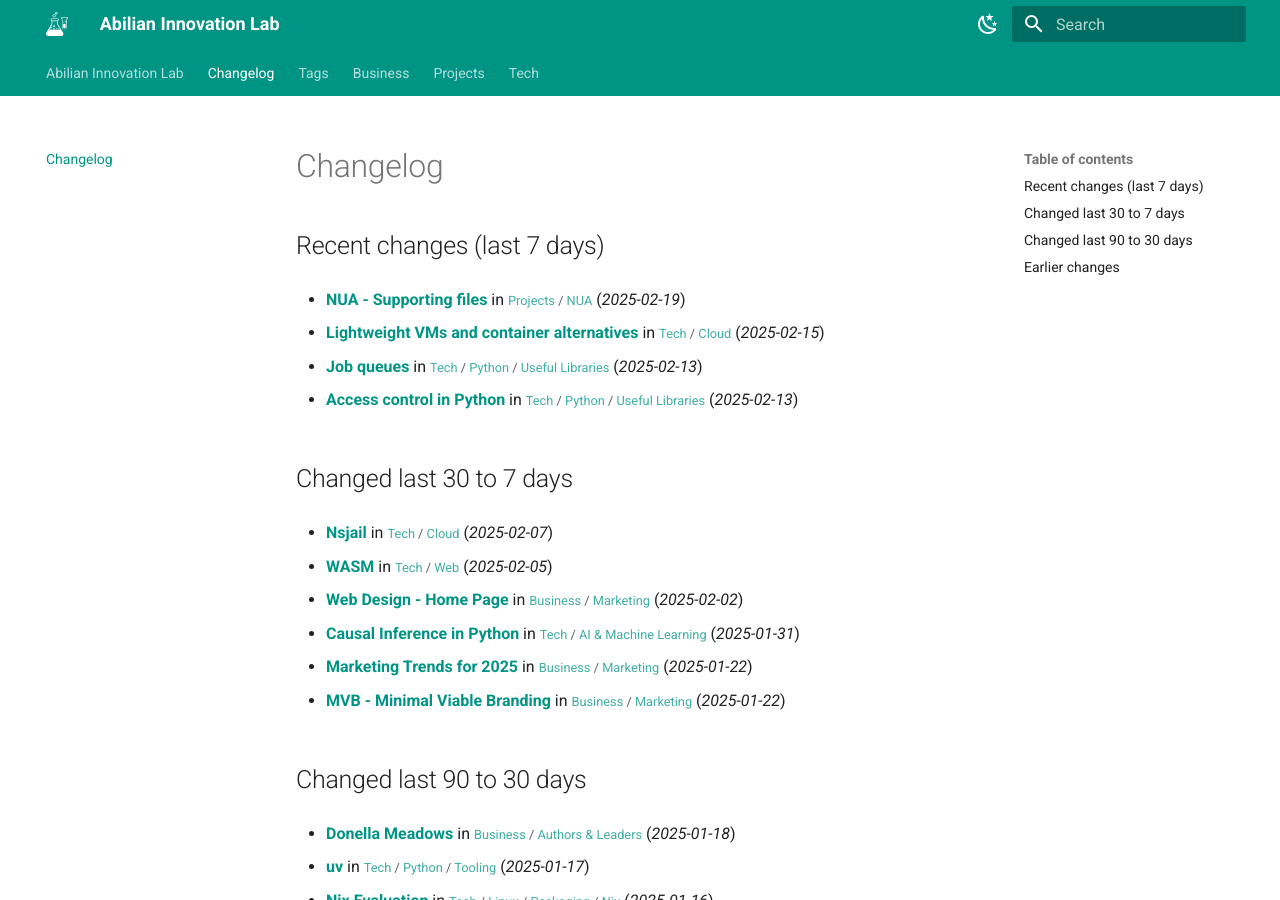
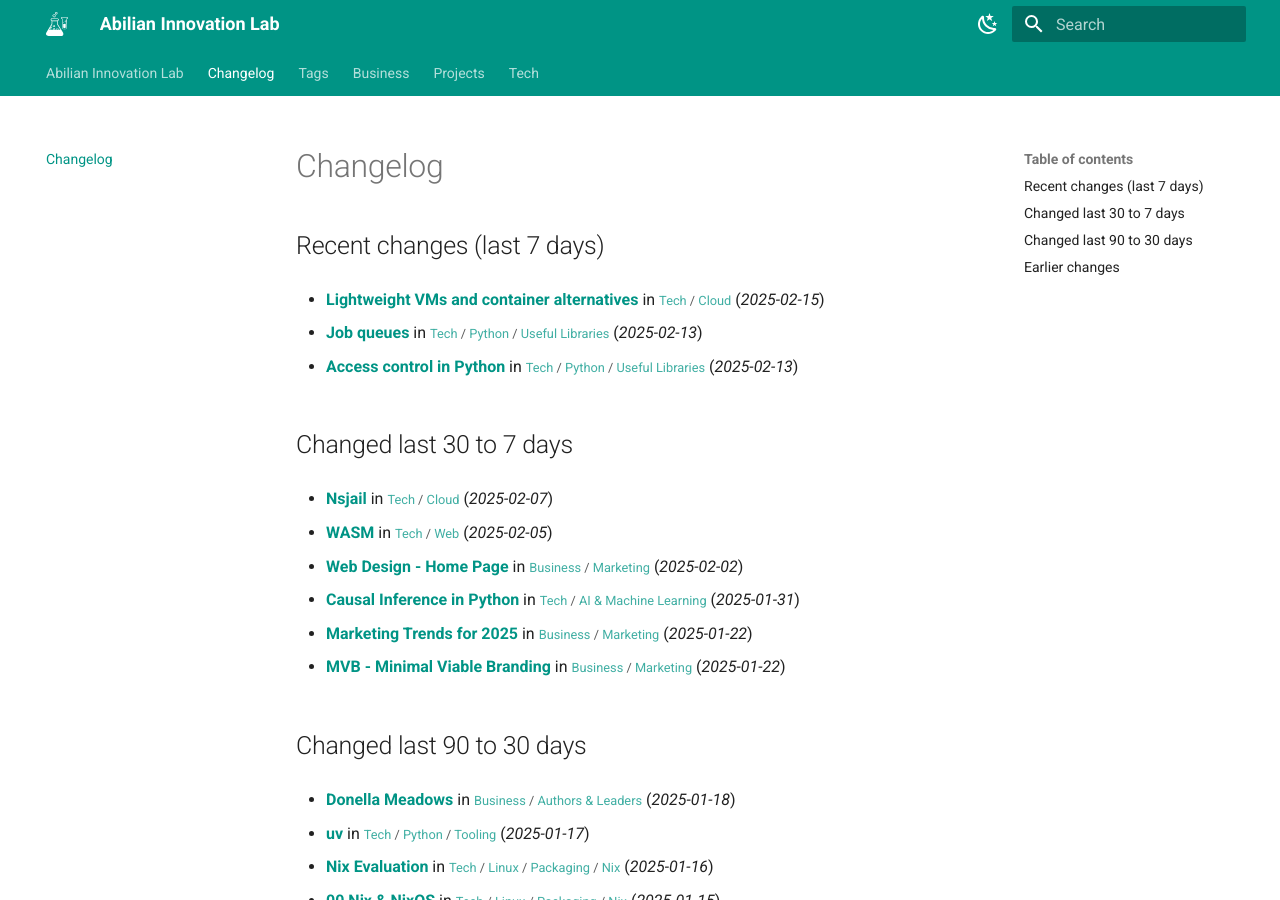
Before and after one commit to abilian/lab.abilian.com, an MkDocs documentation site: the page built from docs/changelog.md, in a window 1280 px wide and 900 px high. Built offline with MkDocs 1.6.1 and Material for MkDocs 9.7.7, drawn with Linux system fonts in a browser that asks for light colours; comment, search, counter and statistics services are not loaded.

Commit message:
Update content

```diff
--- a/docs/changelog.md
+++ b/docs/changelog.md
@@ -1,8 +1,6 @@
 # Changelog
 
 ## Recent changes (last 7 days)
-
-- **[NUA - Supporting files](/Projects/NUA/NUA - Supporting files/)** in <small>[Projects](/Projects/00 Projects/) / [NUA](/Projects/NUA/00 NUA/)</small> (*2025-02-19*)
 
 - **[Lightweight VMs and container alternatives](/Tech/Cloud/Lightweight VMs and container alternatives/)** in <small>[Tech](/Tech/00 Technology/) / [Cloud](/Tech/Cloud/6 pilars AWS/)</small> (*2025-02-15*)
 
```
